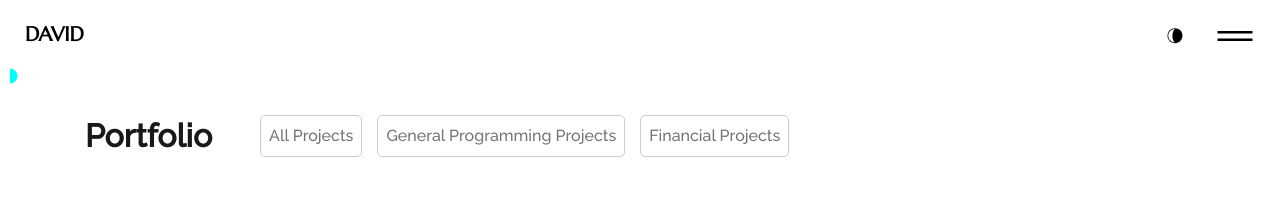
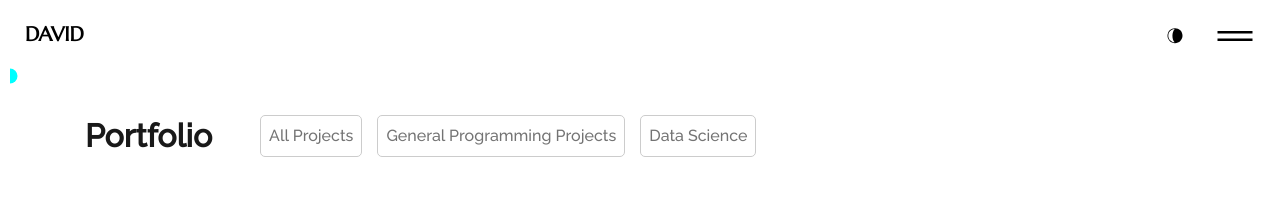
Before and after one commit to dordazrodriguez/portfolio, a React (Create React App) app: page /#/portfolio in a window 1280 px wide. Shown: the top 207 px of the page. Built offline with nearby package versions, Linux system fonts and the light colour scheme.

Commit message:
Update categories

```diff
--- a/src/content_option.js
+++ b/src/content_option.js
@@ -2,7 +2,7 @@ function imgdir() {
     if (process.env.REACT_APP !== undefined) {
       return process.env.REACT_APP;
     } else {
-      return '';
+      return '/';
     }
   }
 
--- a/src/pages/portfolio/index.js
+++ b/src/pages/portfolio/index.js
@@ -70,8 +70,8 @@ export const Portfolio = () => {
                 <Nav.Link href="#" onClick={() => setSelectedCategory("programming")} className="bordered-link">
                   General Programming Projects
                 </Nav.Link>
-                <Nav.Link href="#" onClick={() => setSelectedCategory("financial")} className="bordered-link">
-                  Financial Projects
+                <Nav.Link href="#" onClick={() => setSelectedCategory("Data_Science")} className="bordered-link">
+                  Data Science
                 </Nav.Link>
               </Nav>
             </Navbar.Collapse>
```
Also changed, not shown: 1 other file (tests, documents, lock files or other folders).
